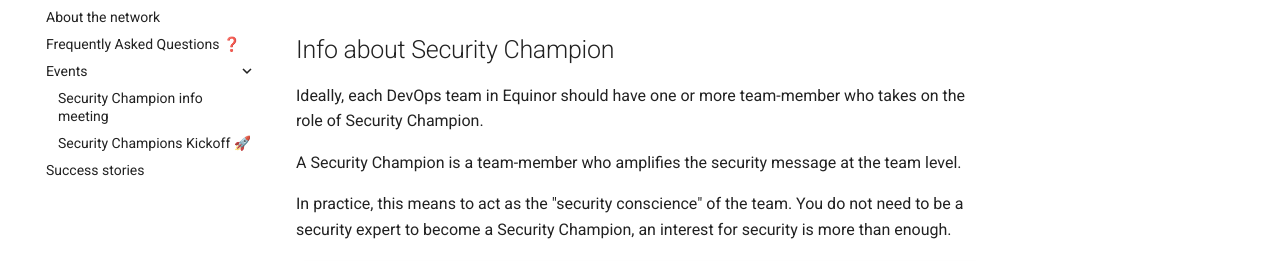
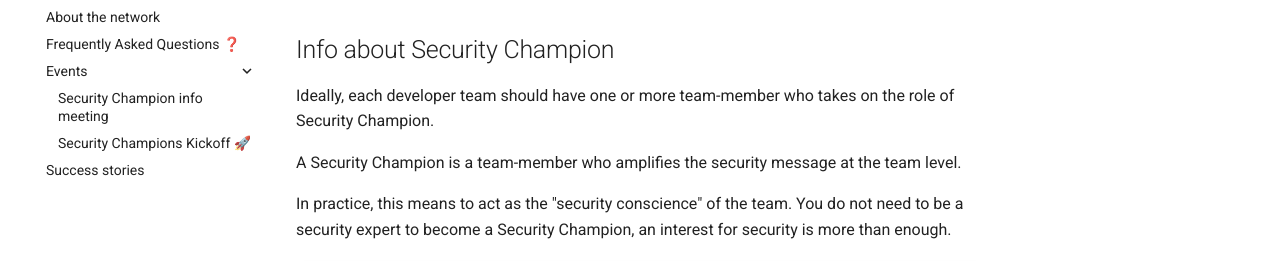
Before and after one commit to equinor/appsec, an MkDocs documentation site: the page built from docs/security-champion/index.md, in a window 1280 px wide and 1134 px high. Shown: the part 196-457 px from the top of the window. Built offline with MkDocs 1.6.1 and Material for MkDocs 9.7.7, drawn with Linux system fonts in a browser that asks for light colours; some web fonts are replaced; comment, search, counter and statistics services are not loaded.

Commit message:
fix review comments

```diff
--- a/docs/security-champion/index.md
+++ b/docs/security-champion/index.md
@@ -2,7 +2,7 @@
 
 ## Info about Security Champion
 
-Ideally, each DevOps team in Equinor should have one or more team-member who takes on the role of Security Champion.
+Ideally, each developer team should have one or more team-member who takes on the role of Security Champion.
 
 A Security Champion is a team-member who amplifies the security message at the team level.
 
```
